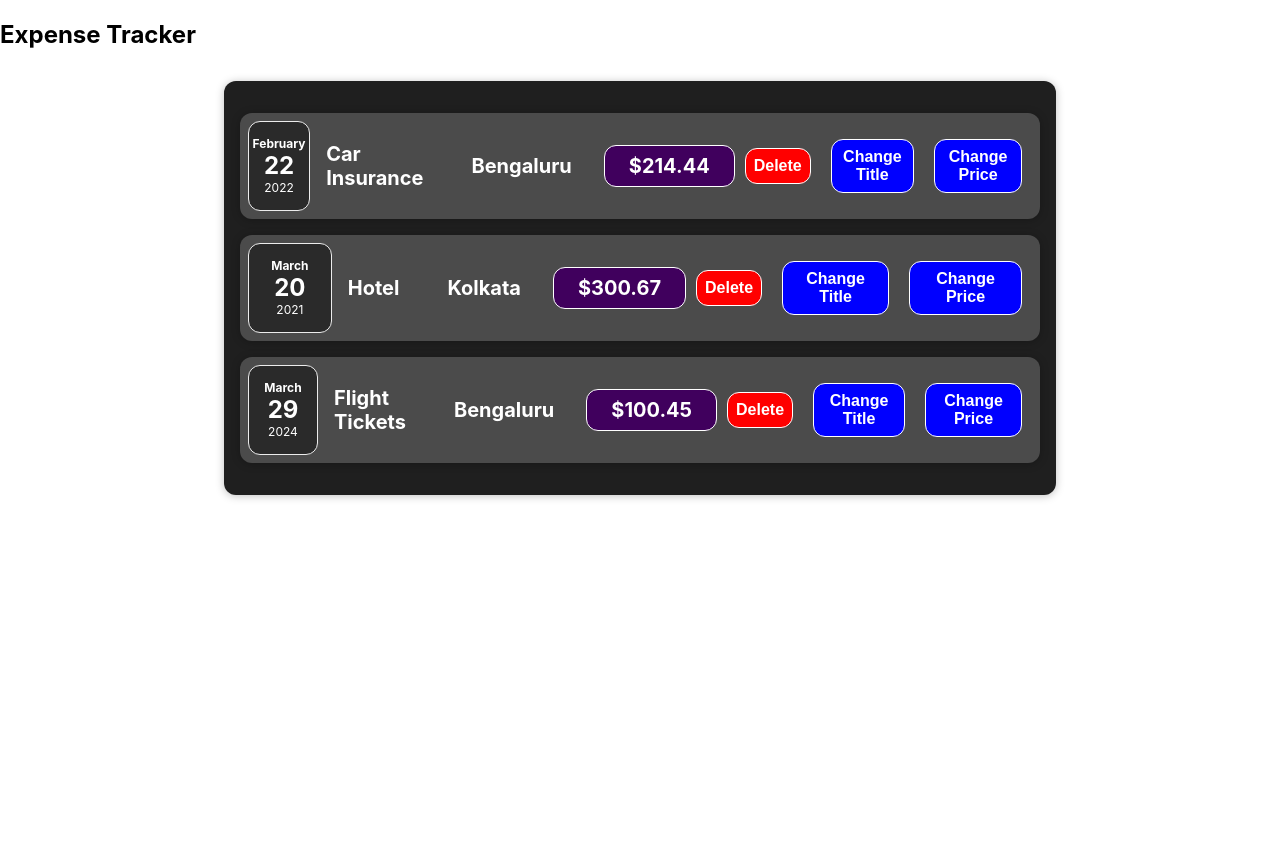
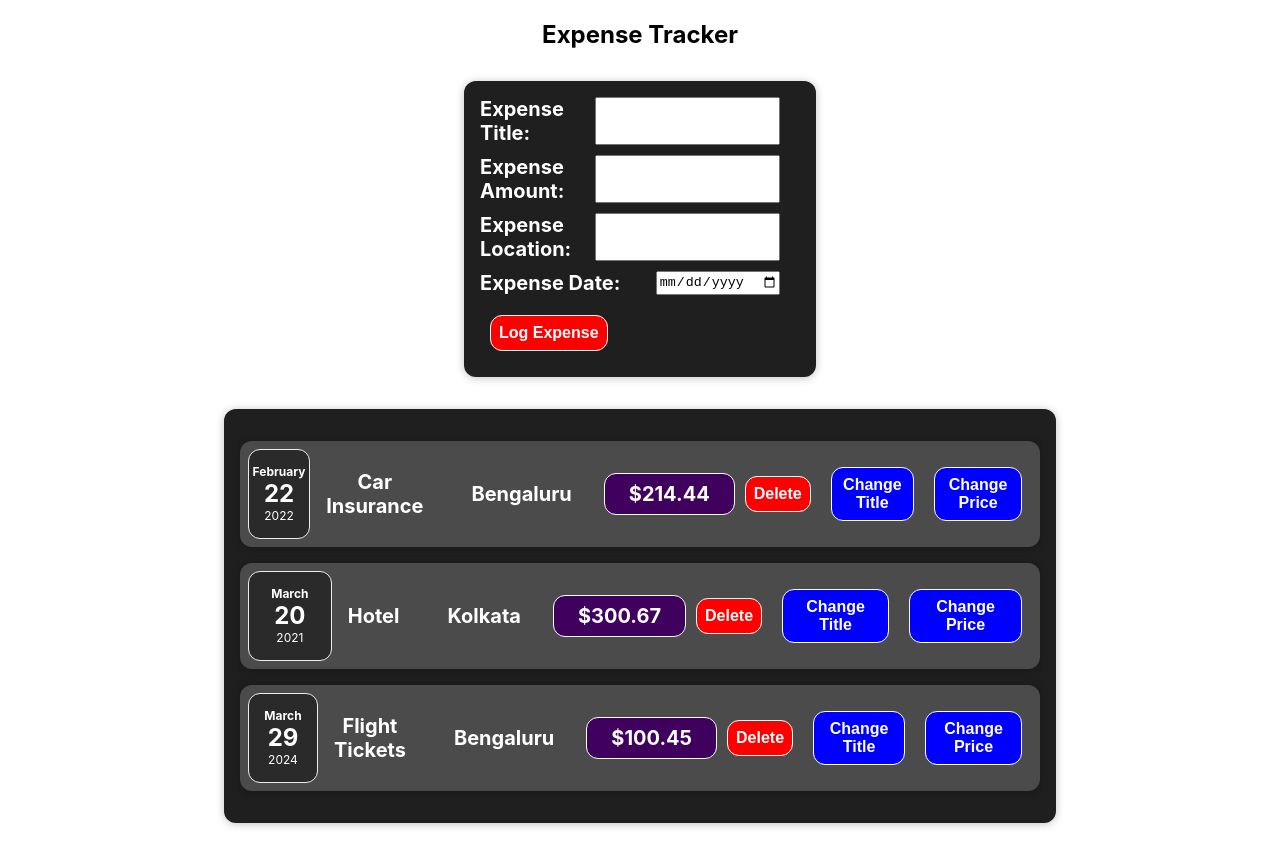
Before and after one commit to ManishRohilla/Expense_Tracker_React, a React (Create React App) app in the folder expense_tracker/: page / in a window 1280 px wide. Before the commit the page ends 800 px from the top, so only its background shows below. Built offline with nearby package versions, Linux system fonts and the light colour scheme.

Commit message:
New Expense Form with onChange in Input

```diff
--- a/expense_tracker/src/App.css
+++ b/expense_tracker/src/App.css
@@ -7,6 +7,9 @@
   pointer-events: none;
 }
 
+h2 {
+  text-align: center;
+}
 @media (prefers-reduced-motion: no-preference) {
   .App-logo {
     animation: App-logo-spin infinite 20s linear;
--- a/expense_tracker/src/App.js
+++ b/expense_tracker/src/App.js
@@ -1,10 +1,12 @@
 import Expenses from "./components/Expenses/Expenses";
 import "./App.css";
+import ExpenseForm from "./components/NewExpenses/ExpenseForm";
 
 function App() {
   return (
     <div>
       <h2>Expense Tracker</h2>
+      <ExpenseForm />
       <Expenses />
     </div>
   );
--- /dev/null
+++ b/expense_tracker/src/components/NewExpenses/ExpenseForm.js
@@ -0,0 +1,58 @@
+import React from "react";
+import "./ExpensesForm.css";
+const ExpenseForm = () => {
+  const handleTitle = (event) => {
+    console.log(event.target.value);
+  };
+  const handleAmount = (event) => {
+    console.log(event.target.value);
+  };
+  const handleLocation = (event) => {
+    console.log(event.target.value);
+  };
+  const handleDate = (event) => {
+    console.log(event.target.value);
+  };
+  return (
+    <div className="expense_form">
+      <div className="input-container">
+        <label htmlFor="expense_title">Expense Title: </label>
+        <input
+          id="expense_title"
+          name="expense_title"
+          type="text"
+          onChange={handleTitle}
+        ></input>
+      </div>
+      <div className="input-container">
+        <label htmlFor="expense_amount">Expense Amount: </label>
+        <input
+          id="expense_amount"
+          name="expense_amount"
+          type="number"
+          onChange={handleAmount}
+        ></input>
+      </div>
+      <div className="input-container">
+        <label htmlFor="expense_location">Expense Location: </label>
+        <input
+          id="expense_location"
+          name="expense_location"
+          type="text"
+          onChange={handleLocation}
+        ></input>
+      </div>
+      <div className="input-container">
+        <label htmlFor="expense_date">Expense Date: </label>
+        <input
+          id="expense_date"
+          name="expense_date"
+          type="date"
+          onChange={handleDate}
+        ></input>
+      </div>
+      <button type="submit">Log Expense</button>
+    </div>
+  );
+};
+export default ExpenseForm;
--- /dev/null
+++ b/expense_tracker/src/components/NewExpenses/ExpensesForm.css
@@ -0,0 +1,38 @@
+.expense_form {
+  padding: 1rem;
+  font-weight: bold;
+  font-size: 20px;
+  color: white;
+  background-color: rgb(31, 31, 31);
+  margin: 2rem auto;
+  width: 20rem;
+  max-width: 95%;
+  border-radius: 12px;
+  box-shadow: 0 1px 8px rgba(0, 0, 0, 0.25);
+  display: flex;
+  flex-direction: column;
+  align-items: flex-start; /* Align items to the start (left) of the container */
+}
+
+.input-container {
+  display: flex;
+  justify-content: space-between; /* Distribute space between label and input */
+  width: 300px; /* Adjust width as needed */
+  margin-bottom: 10px; /* Add margin between input groups */
+}
+
+label {
+  margin-right: 10px; /* Add margin between label and input */
+}
+
+button {
+  margin-top: 10px; /* Add margin between inputs and button */
+  font-size: 1rem;
+  font-weight: bold;
+  color: white;
+  background-color: red;
+  border: 1px solid white;
+  padding: 0.5rem;
+  border-radius: 12px;
+  margin: 10px;
+}
```
